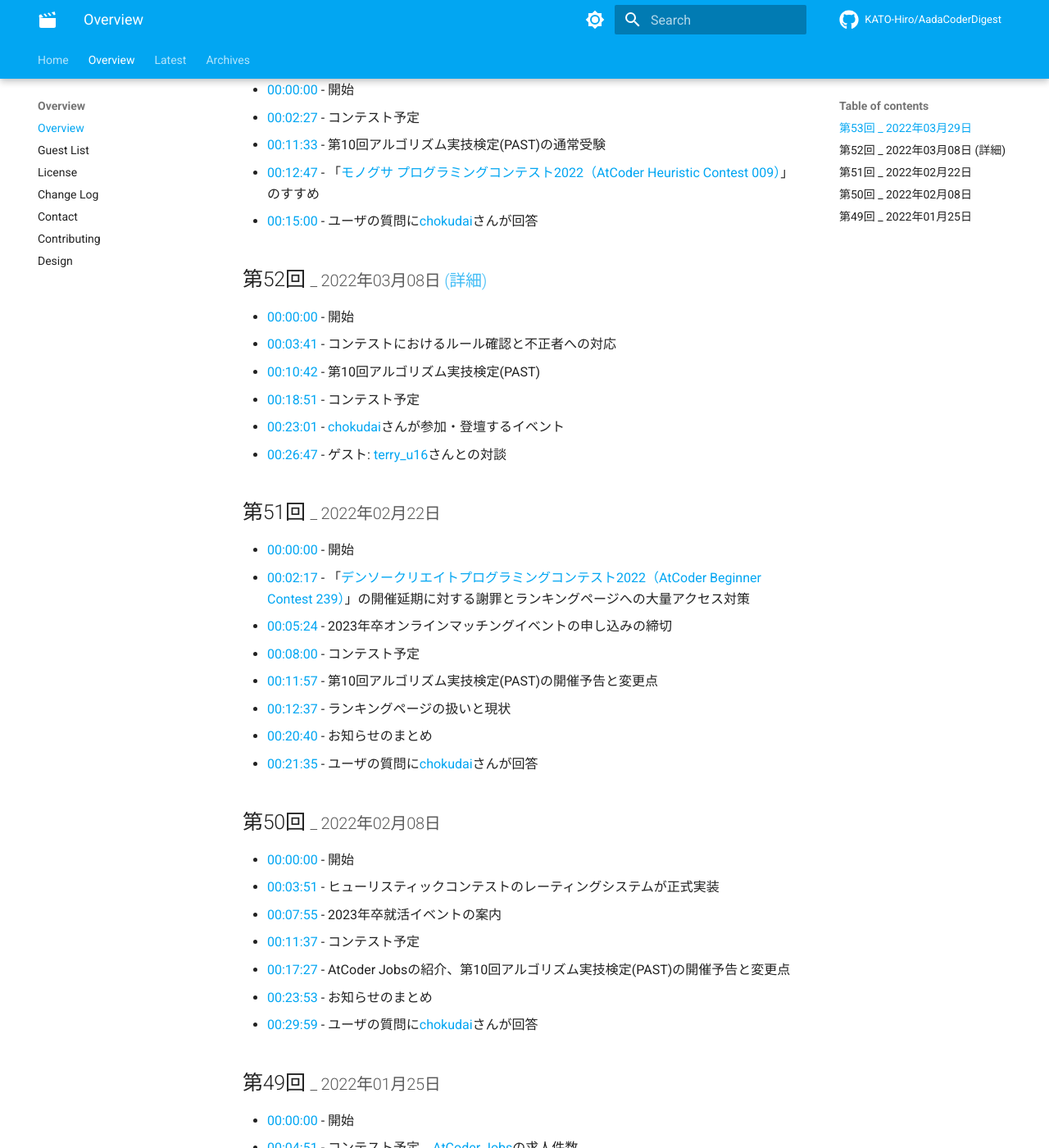
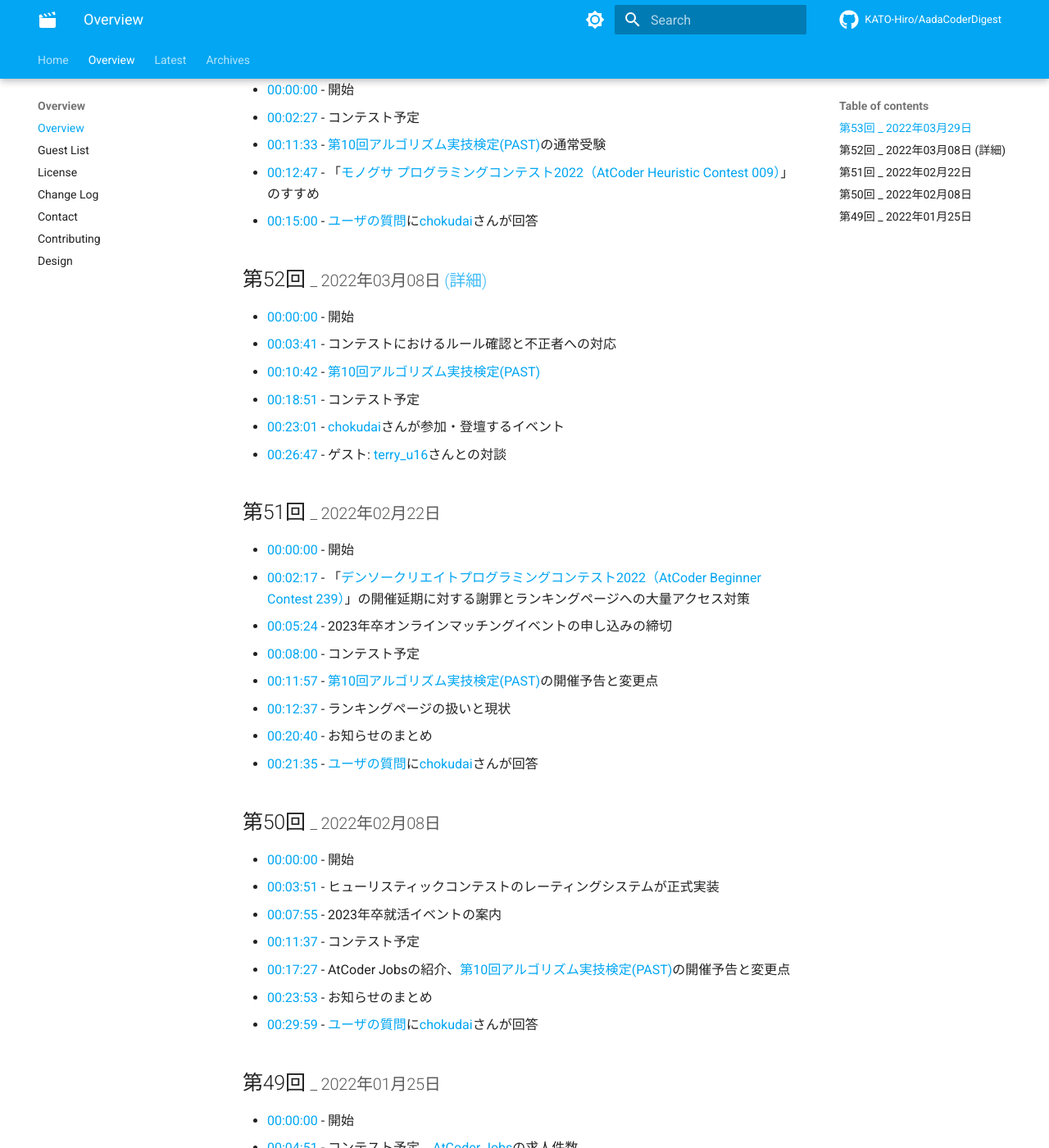
Before and after one commit to KATO-Hiro/AadaCoderDigest, an MkDocs documentation site: the page built from docs/overview/overview.md, in a window 1280 px wide and 1400 px high, scrolled down 247 px. Shown: the whole window at 82% size. Built offline with MkDocs 1.6.1 and Material for MkDocs 9.7.7, drawn with Linux system fonts in a browser that asks for light colours; comment, search, counter and statistics services are not loaded; part of the change alters nothing that is shown.

```diff
--- a/docs/overview/overview.md
+++ b/docs/overview/overview.md
@@ -6,15 +6,15 @@
 
 - [00:00:00](https://youtu.be/TqIhioUzmmc?t=0){.internal-link target=_blank} - 開始
 - [00:02:27](https://youtu.be/TqIhioUzmmc?t=147){.internal-link target=_blank} - コンテスト予定
-- [00:11:33](https://youtu.be/TqIhioUzmmc?t=693){.internal-link target=_blank} - 第10回アルゴリズム実技検定(PAST)の通常受験
+- [00:11:33](https://youtu.be/TqIhioUzmmc?t=693){.internal-link target=_blank} - [第10回アルゴリズム実技検定(PAST)](https://past.atcoder.jp/){.internal-link target=_blank}の通常受験
 - [00:12:47](https://youtu.be/TqIhioUzmmc?t=767){.internal-link target=_blank} - 「[モノグサ プログラミングコンテスト2022（AtCoder Heuristic Contest 009）](https://atcoder.jp/contests/ahc009){.internal-link target=_blank}」のすすめ
-- [00:15:00](https://youtu.be/TqIhioUzmmc?t=900){.internal-link target=_blank} - ユーザの質問に[chokudai](https://atcoder.jp/users/chokudai){.internal-link target=_blank}さんが回答
+- [00:15:00](https://youtu.be/TqIhioUzmmc?t=900){.internal-link target=_blank} - [ユーザの質問](https://marshmallow-qa.com/atcoder){.internal-link target=_blank}に[chokudai](https://atcoder.jp/users/chokudai){.internal-link target=_blank}さんが回答
 
 ## 第52回 <small>_ 2022年03月08日 [(詳細)](https://kato-hiro.github.io/AadaCoderDigest/details/archives/2022/52nd)</small>
 
 - [00:00:00](https://youtu.be/ht5lVjxEzqo?t=0){.internal-link target=_blank} - 開始
 - [00:03:41](https://youtu.be/ht5lVjxEzqo?t=221){.internal-link target=_blank} - コンテストにおけるルール確認と不正者への対応
-- [00:10:42](https://youtu.be/ht5lVjxEzqo?t=642){.internal-link target=_blank} - 第10回アルゴリズム実技検定(PAST)
+- [00:10:42](https://youtu.be/ht5lVjxEzqo?t=642){.internal-link target=_blank} - [第10回アルゴリズム実技検定(PAST)](https://past.atcoder.jp/){.internal-link target=_blank}
 - [00:18:51](https://youtu.be/ht5lVjxEzqo?t=1131){.internal-link target=_blank} - コンテスト予定
 - [00:23:01](https://youtu.be/ht5lVjxEzqo?t=1381){.internal-link target=_blank} - [chokudai](https://atcoder.jp/users/chokudai){.internal-link target=_blank}さんが参加・登壇するイベント
 - [00:26:47](https://youtu.be/ht5lVjxEzqo?t=1607){.internal-link target=_blank} - ゲスト: [terry_u16](https://atcoder.jp/users/terry_u16){.internal-link target=_blank}さんとの対談
@@ -25,10 +25,10 @@
 - [00:02:17](https://youtu.be/Q-RHzagU6OM?t=137){.internal-link target=_blank} - 「[デンソークリエイトプログラミングコンテスト2022（AtCoder Beginner Contest 239）](https://atcoder.jp/contests/abc239){.internal-link target=_blank}」の開催延期に対する謝罪とランキングページへの大量アクセス対策
 - [00:05:24](https://youtu.be/Q-RHzagU6OM?t=324){.internal-link target=_blank} - 2023年卒オンラインマッチングイベントの申し込みの締切
 - [00:08:00](https://youtu.be/Q-RHzagU6OM?t=480){.internal-link target=_blank} - コンテスト予定
-- [00:11:57](https://youtu.be/Q-RHzagU6OM?t=717){.internal-link target=_blank} - 第10回アルゴリズム実技検定(PAST)の開催予告と変更点
+- [00:11:57](https://youtu.be/Q-RHzagU6OM?t=717){.internal-link target=_blank} - [第10回アルゴリズム実技検定(PAST)](https://past.atcoder.jp/){.internal-link target=_blank}の開催予告と変更点
 - [00:12:37](https://youtu.be/Q-RHzagU6OM?t=757){.internal-link target=_blank} - ランキングページの扱いと現状
 - [00:20:40](https://youtu.be/Q-RHzagU6OM?t=1240){.internal-link target=_blank} - お知らせのまとめ
-- [00:21:35](https://youtu.be/Q-RHzagU6OM?t=1295){.internal-link target=_blank} - ユーザの質問に[chokudai](https://atcoder.jp/users/chokudai){.internal-link target=_blank}さんが回答
+- [00:21:35](https://youtu.be/Q-RHzagU6OM?t=1295){.internal-link target=_blank} - [ユーザの質問](https://marshmallow-qa.com/atcoder){.internal-link target=_blank}に[chokudai](https://atcoder.jp/users/chokudai){.internal-link target=_blank}さんが回答
 
 ## 第50回 <small>_ 2022年02月08日 </small>
 
@@ -36,9 +36,9 @@
 - [00:03:51](https://youtu.be/qmsNsMakZoo?t=231){.internal-link target=_blank} - ヒューリスティックコンテストのレーティングシステムが正式実装
 - [00:07:55](https://youtu.be/qmsNsMakZoo?t=475){.internal-link target=_blank} - 2023年卒就活イベントの案内
 - [00:11:37](https://youtu.be/qmsNsMakZoo?t=697){.internal-link target=_blank} - コンテスト予定
-- [00:17:27](https://youtu.be/qmsNsMakZoo?t=1047){.internal-link target=_blank} - AtCoder Jobsの紹介、第10回アルゴリズム実技検定(PAST)の開催予告と変更点
+- [00:17:27](https://youtu.be/qmsNsMakZoo?t=1047){.internal-link target=_blank} - AtCoder Jobsの紹介、[第10回アルゴリズム実技検定(PAST)](https://past.atcoder.jp/){.internal-link target=_blank}の開催予告と変更点
 - [00:23:53](https://youtu.be/qmsNsMakZoo?t=1433){.internal-link target=_blank} - お知らせのまとめ
-- [00:29:59](https://youtu.be/qmsNsMakZoo?t=1799){.internal-link target=_blank} - ユーザの質問に[chokudai](https://atcoder.jp/users/chokudai){.internal-link target=_blank}さんが回答
+- [00:29:59](https://youtu.be/qmsNsMakZoo?t=1799){.internal-link target=_blank} - [ユーザの質問](https://marshmallow-qa.com/atcoder){.internal-link target=_blank}に[chokudai](https://atcoder.jp/users/chokudai){.internal-link target=_blank}さんが回答
 
 ## 第49回 <small>_ 2022年01月25日 </small>
 
```
